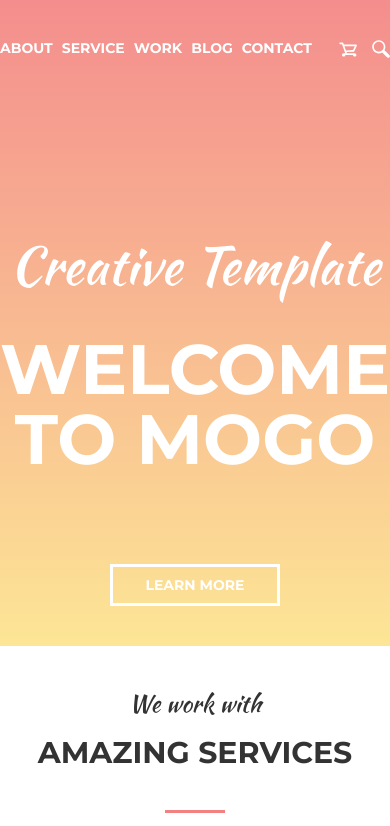
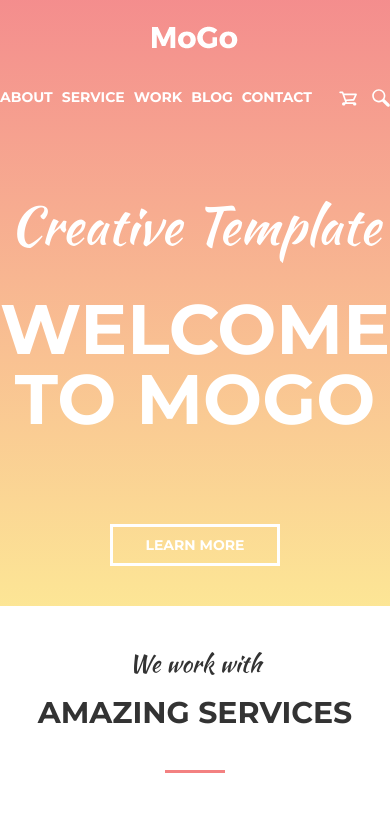
Before and after one commit to ivanberko/goit-course-html-css, a plain HTML site: page hw-10/index.html in a window 390 px wide. Shown: the top 826 px of the page. Drawn offline with Linux system fonts and the light colour scheme; files whose address does not match are found by name.

Commit message:
added class header__container in @media

```diff
--- a/hw-10/css/media.css
+++ b/hw-10/css/media.css
@@ -8,7 +8,7 @@
     padding-bottom: 40px;
   }
 
-  .container.row {
+  .header__container {
     -webkit-box-orient: vertical;
     -webkit-box-direction: normal;
         -ms-flex-direction: column;
```
